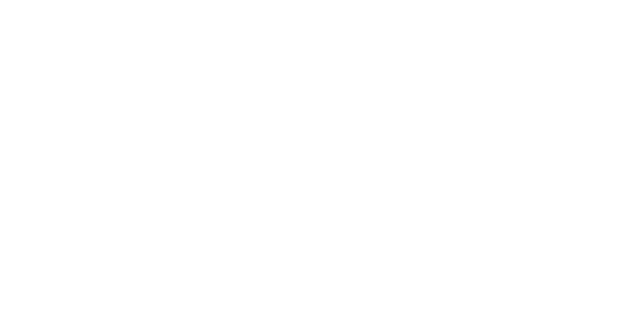
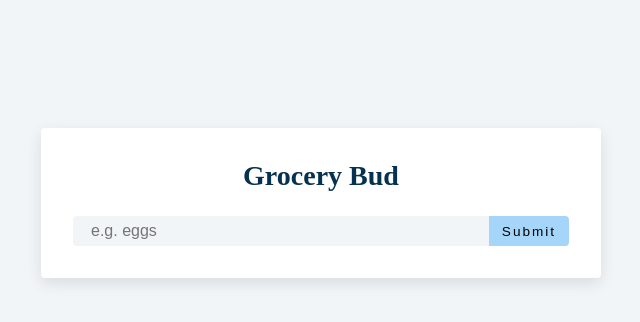
Before and after one commit to pol-dev-shinroo/react-mini-projects, a React (Create React App) app: page /grocery in a window 1280 px wide. Before the commit this address had no page. Shown: the top 322 px of the page, without its empty margins (319-959 px from the left). Built offline with nearby package versions, Linux system fonts and the light colour scheme.

Commit message:
10-grocery completer

```diff
--- a/src/App.js
+++ b/src/App.js
@@ -11,6 +11,7 @@
     Slider,
     Lorem,
     Generator,
+    Grocery,
 } from "./pages";
 
 function App() {
@@ -27,6 +28,7 @@
                 <Route path="slider" element={<Slider />} />
                 <Route path="lorem" element={<Lorem />} />
                 <Route path="color" element={<Generator />} />
+                <Route path="grocery" element={<Grocery />} />
             </Routes>
         </BrowserRouter>
     );
--- /dev/null
+++ b/src/Projects/10-grocery/Grocery.jsx
@@ -0,0 +1,148 @@
+import React, { useRef, useState, useEffect } from "react";
+import styled from "styled-components";
+import getLocalStorage from "./utils";
+import Form from "./components/Form";
+import List from "./components/List";
+
+const Grocery = () => {
+    const [itemToEdit, setItemToEdit] = useState();
+    const [list, setList] = useState(getLocalStorage());
+    const [isEditing, setIsEditing] = useState(false);
+    const [alert, setAlert] = useState({ open: false, msg: "", type: "" });
+    const refContainer = useRef(null);
+
+    const handleSubmit = (e) => {
+        e.preventDefault();
+        let nameValue = refContainer.current.value;
+
+        if (!nameValue) {
+            alertHandler(true, "please enter value", "danger");
+        } else {
+            if (isEditing) {
+                setList(
+                    list.map((item) => {
+                        if (item.id === itemToEdit.id) {
+                            return { ...item, name: nameValue };
+                        } else {
+                            return item;
+                        }
+                    })
+                );
+                setItemToEdit({});
+                setIsEditing(false);
+                alertHandler(true, "item edited", "success");
+            }
+            if (!isEditing) {
+                let newItem = {
+                    id: new Date().getTime().toString(),
+                    name: nameValue,
+                };
+                setList([...list, newItem]);
+                alertHandler(true, "item added to the list", "success");
+            }
+        }
+        refContainer.current.value = "";
+    };
+
+    const putLocalStorage = () => {
+        localStorage.setItem("list", JSON.stringify(list));
+    };
+
+    const deleteItem = (id) => {
+        setList(() => {
+            return list.filter((item) => item.id !== id);
+        });
+    };
+
+    const editItem = (id) => {
+        refContainer.current.focus();
+        setItemToEdit(() => {
+            const item = list.find((item) => item.id === id);
+            refContainer.current.value = item.name;
+            return item;
+            // difference between find and filter (find returns the item iteself (obj), filter returns in an array)
+        });
+        setIsEditing(true);
+    };
+
+    const deleteAll = () => {
+        setList([]);
+    };
+
+    const alertHandler = (open = false, msg = "", type = "") => {
+        setAlert({ open, msg, type });
+    };
+
+    useEffect(() => {
+        putLocalStorage();
+    }, [list]);
+
+    return (
+        <Wrapper>
+            <Container>
+                <Form
+                    handleSubmit={handleSubmit}
+                    refContainer={refContainer}
+                    isEditing={isEditing}
+                    alert={alert}
+                    removeAlert={alertHandler}
+                    list={list}
+                />
+                {list.length > 0 && (
+                    <GroceryContainer>
+                        <List
+                            list={list}
+                            editItem={editItem}
+                            deleteItem={deleteItem}
+                        />
+                        <ClearBtn onClick={deleteAll}>clear items</ClearBtn>
+                    </GroceryContainer>
+                )}
+            </Container>
+        </Wrapper>
+    );
+};
+
+const Wrapper = styled.div`
+    background: #f1f5f8;
+    min-height: 100vh;
+    height: 100%;
+    padding-top: 8rem;
+`;
+
+const Container = styled.div`
+    background: white;
+    border-radius: 0.25rem;
+    box-shadow: 0 5px 15px rgba(0, 0, 0, 0.1);
+    transition: all 0.3s linear;
+    padding: 2rem;
+    width: 90vw;
+    margin: 0 auto;
+    max-width: 35rem;
+    :hover {
+        box-shadow: 0 5px 15px rgba(0, 0, 0, 0.2);
+    }
+`;
+
+const GroceryContainer = styled.div`
+    margin-top: 2rem;
+`;
+
+const ClearBtn = styled.button`
+    text-transform: capitalize;
+    width: 10rem;
+    height: 1.5rem;
+    display: grid;
+    align-items: center;
+    background: transparent;
+    border-color: transparent;
+    color: hsl(360, 71%, 66%);
+    margin: 0 auto;
+    font-size: 0.85rem;
+    letter-spacing: 0.1rem;
+    cursor: pointer;
+    transition: all 0.3s linear;
+    margin-top: 1.25rem;
+`;
+
+export default Grocery;
--- /dev/null
+++ b/src/Projects/10-grocery/components/Alert.jsx
@@ -0,0 +1,34 @@
+import React, { useEffect } from "react";
+import styled from "styled-components";
+
+const Alert = ({ type, msg, list, removeAlert }) => {
+    useEffect(() => {
+        const timeout = setTimeout(() => {
+            removeAlert();
+        }, 3000);
+        return () => clearTimeout(timeout);
+    }, [list]);
+    return <AlertBox type={type}>{msg}</AlertBox>;
+};
+
+const AlertBox = styled.div`
+    margin-bottom: 1rem;
+    height: 1.25rem;
+    display: grid;
+    align-items: center;
+    text-align: center;
+    font-size: 0.7rem;
+    border-radius: 0.25rem;
+    letter-spacing: 0.1rem;
+    text-transform: capitalize;
+    ${(prop) =>
+        prop.type === "success" &&
+        `color: #155724;
+  background: #d4edda;`}
+    ${(prop) =>
+        prop.type === "danger" &&
+        `color: #721c24;
+  background: #f8d7da;`}
+`;
+
+export default Alert;
--- /dev/null
+++ b/src/Projects/10-grocery/components/Form.jsx
@@ -0,0 +1,76 @@
+import React from "react";
+import styled from "styled-components";
+import Alert from "./Alert";
+
+const Form = ({
+    alert,
+    handleSubmit,
+    refContainer,
+    isEditing,
+    removeAlert,
+    list,
+}) => {
+    console.log(alert);
+    return (
+        <form onSubmit={handleSubmit}>
+            {alert.open && (
+                <Alert {...alert} removeAlert={removeAlert} list={list} />
+            )}
+            <Heading>grocery bud</Heading>
+            <InputField>
+                <Input type="text" ref={refContainer} placeholder="e.g. eggs" />
+                <SubmitBtn type="submit">
+                    {isEditing ? "edit" : "submit"}
+                </SubmitBtn>
+            </InputField>
+        </form>
+    );
+};
+
+const Heading = styled.h3`
+    color: hsl(205, 86%, 17%);
+    margin-bottom: 1.5rem;
+    text-align: center;
+    text-transform: capitalize;
+    font-size: 1.75rem;
+`;
+
+const InputField = styled.div`
+    display: flex;
+    justify-content: center;
+`;
+
+const Input = styled.input`
+    padding: 0.25rem;
+    padding-left: 1rem;
+    background: hsl(210, 36%, 96%);
+    border-top-left-radius: 0.25rem;
+    border-bottom-left-radius: 0.25rem;
+    border-color: transparent;
+    font-size: 1rem;
+    flex: 1 0 auto;
+    color: hsl(210, 22%, 49%);
+`;
+
+const SubmitBtn = styled.button`
+    background: hsl(205, 86%, 81%);
+    border-color: transparent;
+    flex: 0 0 5rem;
+    display: grid;
+    align-items: center;
+    padding: 0.25rem;
+    text-transform: capitalize;
+    letter-spacing: 2px;
+    border-top-right-radius: 0.25rem;
+    border-bottom-right-radius: 0.25rem;
+    cursor: pointer;
+    content: hsl(205, 78%, 60%);
+    transition: all 0.3s linear;
+    font-size: 0.85rem;
+    :hover {
+        background: hsl(205, 78%, 60%);
+        color: white;
+    }
+`;
+
+export default Form;
--- /dev/null
+++ b/src/Projects/10-grocery/components/List.jsx
@@ -0,0 +1,62 @@
+import React from "react";
+import styled from "styled-components";
+import { FaEdit, FaTrash } from "react-icons/fa";
+
+const List = ({ list, editItem, deleteItem }) => {
+    return (
+        <>
+            {list.map((item) => {
+                const { id, name } = item;
+                return (
+                    <GroceryItem key={id}>
+                        <h2>{name}</h2>
+                        <div>
+                            <Btn edit={true} onClick={() => editItem(id)}>
+                                <FaEdit />
+                            </Btn>
+                            <Btn delete={true} onClick={() => deleteItem(id)}>
+                                <FaTrash />
+                            </Btn>
+                        </div>
+                    </GroceryItem>
+                );
+            })}
+        </>
+    );
+};
+
+const GroceryItem = styled.div`
+    display: flex;
+    align-items: center;
+    justify-content: space-between;
+    margin-bottom: 0.5rem;
+    transition: all 0.3s linear;
+    padding: 0.25rem 1rem;
+    border-radius: 0.25rem;
+    text-transform: capitalize;
+`;
+
+const Btn = styled.button`
+    background: transparent;
+    border-color: transparent;
+    cursor: pointer;
+    font-size: 0.7rem;
+    margin: 0 0.15rem;
+    transition: all 0.3s linear;
+    ${(prop) =>
+        prop.edit &&
+        `color: hsl(125, 71%, 66%);;
+        :hover{
+        color: hsl(125, 67%, 44%);
+        }
+    `}
+    ${(prop) =>
+        prop.delete &&
+        `color: hsl(360, 71%, 66%);
+        :hover{
+        color: hsl(360, 67%, 44%);
+        }
+    `}
+`;
+
+export default List;
--- /dev/null
+++ b/src/Projects/10-grocery/utils.js
@@ -0,0 +1,10 @@
+const getLocalStorage = () => {
+    let list = localStorage.getItem("list");
+    if (list) {
+        return (list = JSON.parse(localStorage.getItem("list")));
+    } else {
+        return [];
+    }
+};
+
+export default getLocalStorage;
--- a/src/pages.js
+++ b/src/pages.js
@@ -8,6 +8,7 @@
 import Slider from "./Projects/07-slider/Slider.jsx";
 import Lorem from "./Projects/08-lorem-ipsum/Lorem.jsx";
 import Generator from "./Projects/09-color-generator/Generator.jsx";
+import Grocery from "./Projects/10-grocery/Grocery.jsx";
 
 export {
     Home,
@@ -20,4 +21,5 @@
     Slider,
     Lorem,
     Generator,
+    Grocery,
 };
```
